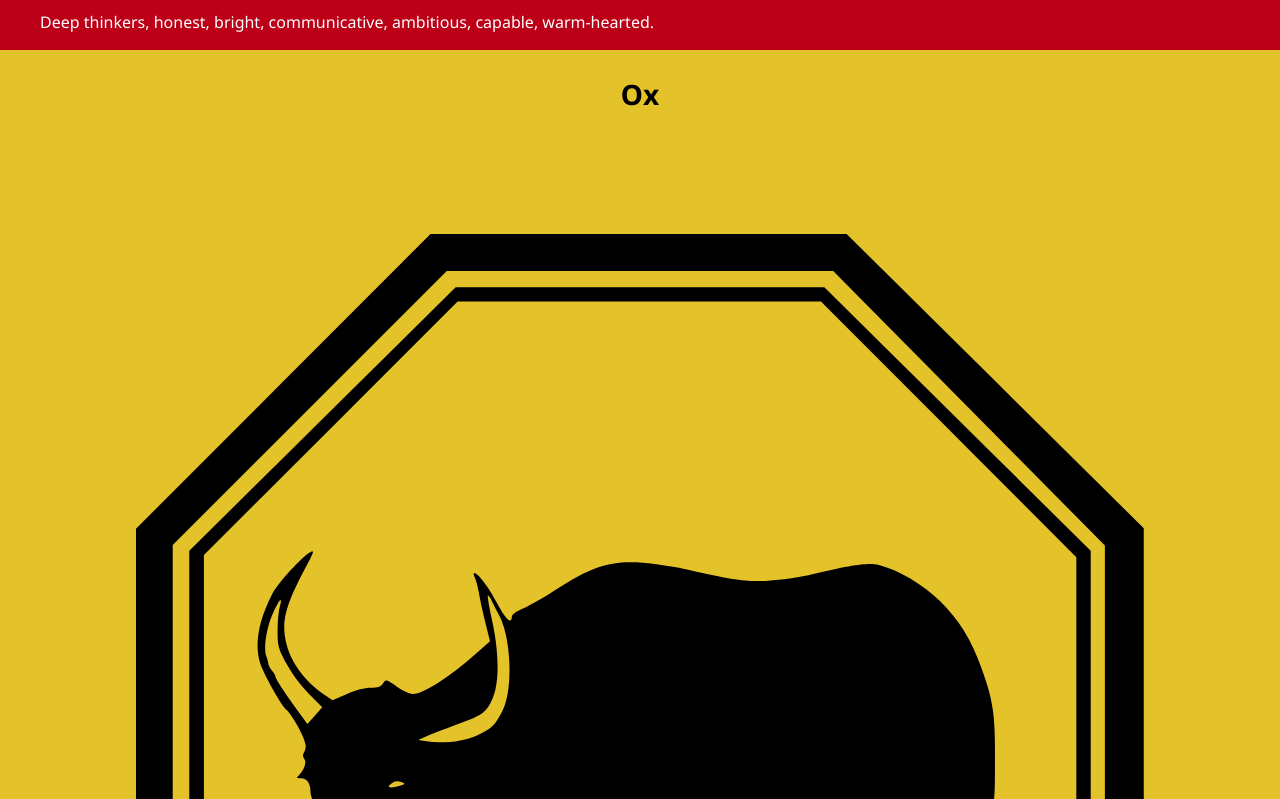
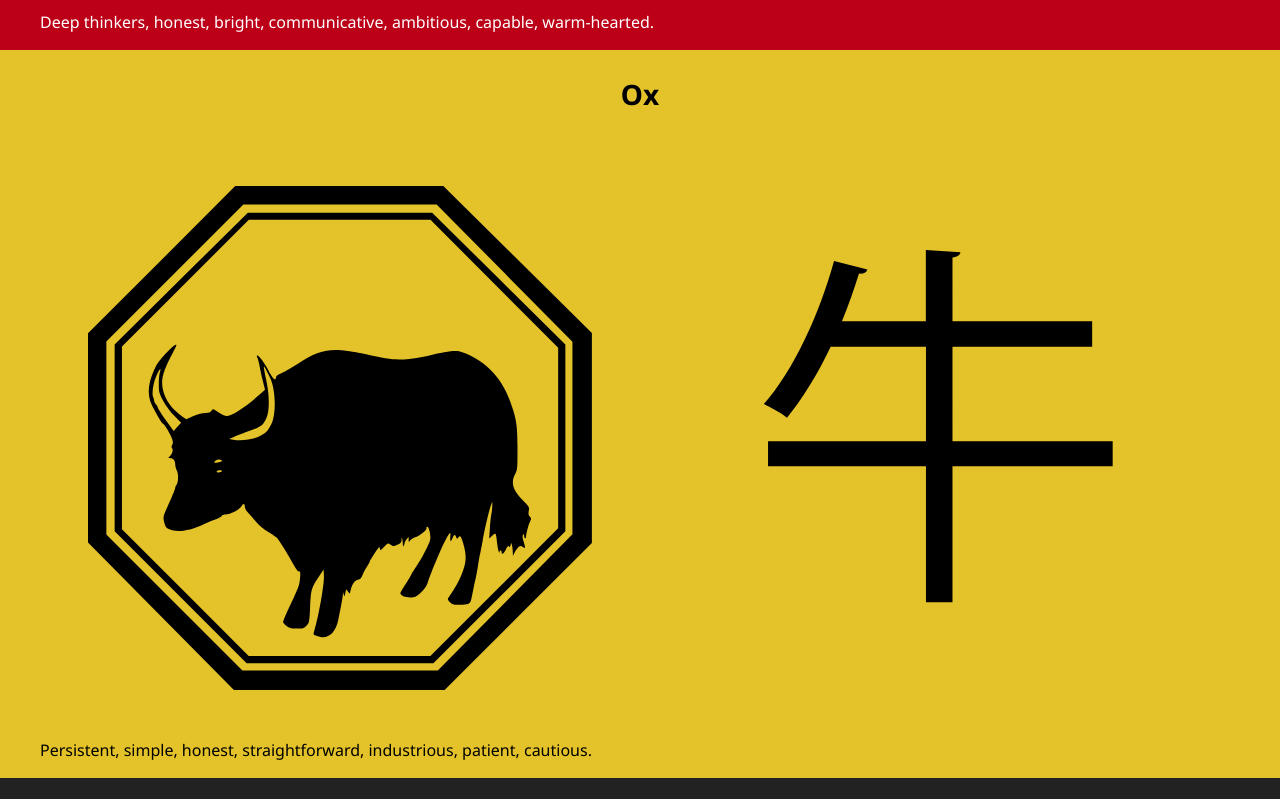
Before and after one commit to anthonyaubrey/dsn1674-project-2, a plain HTML site: page index.html in a window 1280 px wide. Shown: the part 3100-3899 px from the top of the page. Drawn offline with Linux system fonts and the light colour scheme.

Commit message:
Added css float to ox images

```diff
--- a/css/main.css
+++ b/css/main.css
@@ -221,3 +221,13 @@ p {
   float: right;
   width: 50%;
 }
+
+.ox-symbol {
+  float: left;
+  width: 50%
+}
+
+.oximg {
+  float: right;
+  width: 50%;
+}
```
